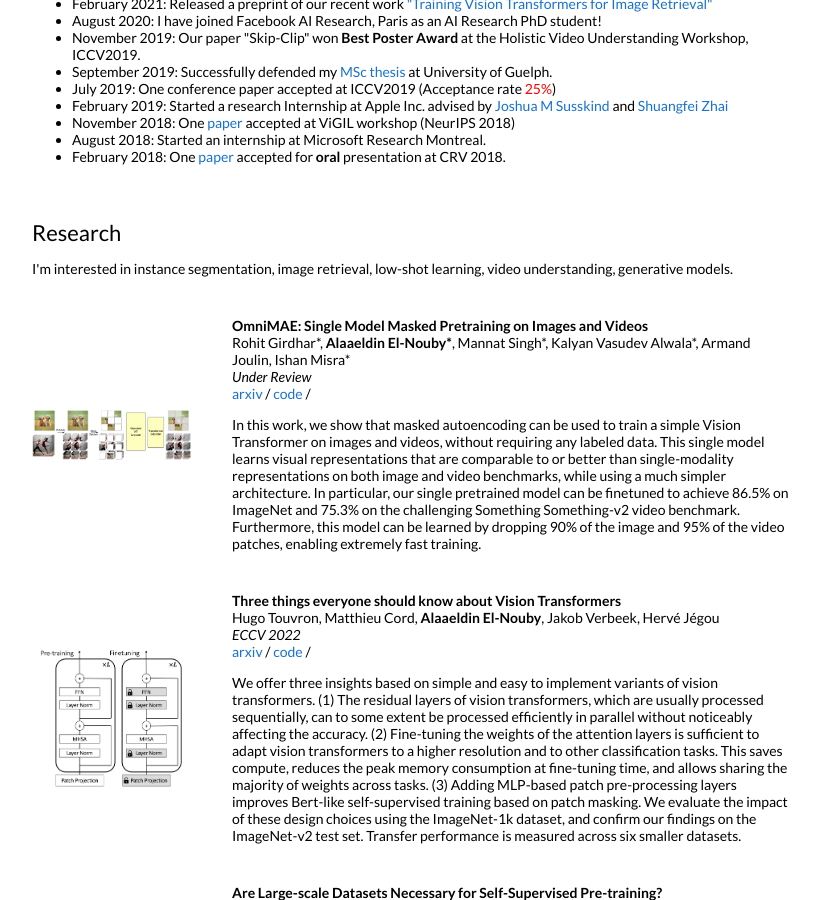
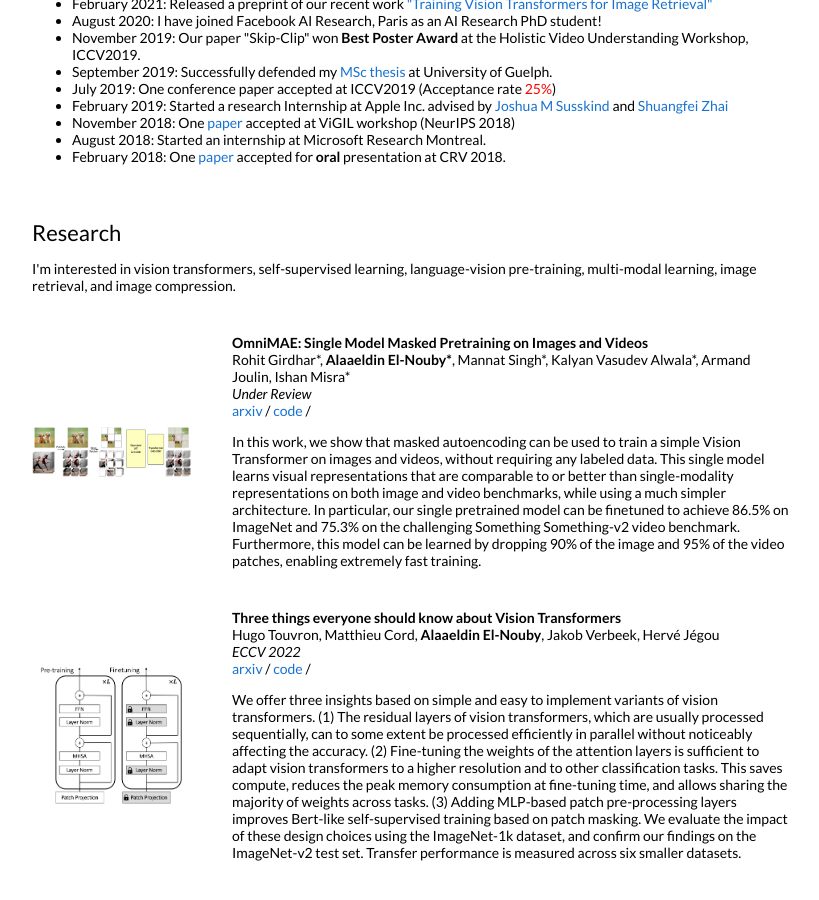
Before and after one commit to aelnouby/aelnouby.github.io, a Jekyll site: the page built from _posts/2022-05-5-omnimae.markdown, in a window 1280 px wide and 900 px high, scrolled down 564 px. Shown: the whole window, without its empty margins (228-1047 px from the left). Built offline with Jekyll 4.4.1, drawn with Linux system fonts in a browser that asks for light colours.

Commit message:
Update default.html

```diff
--- a/_layouts/default.html
+++ b/_layouts/default.html
@@ -114,8 +114,8 @@
             <td style="padding:2.5%;width:100%;vertical-align:middle">
               <h2>Research</h2>
               <p>
-                I'm interested in instance segmentation, image retrieval,
-                low-shot learning, video understanding, generative models.              </p>
+                I'm interested in vision transformers, self-supervised learning, language-vision pre-training, multi-modal learning, image retrieval,
+                and image compression.              </p>
             </td>
           </tr>
         </table>
```
